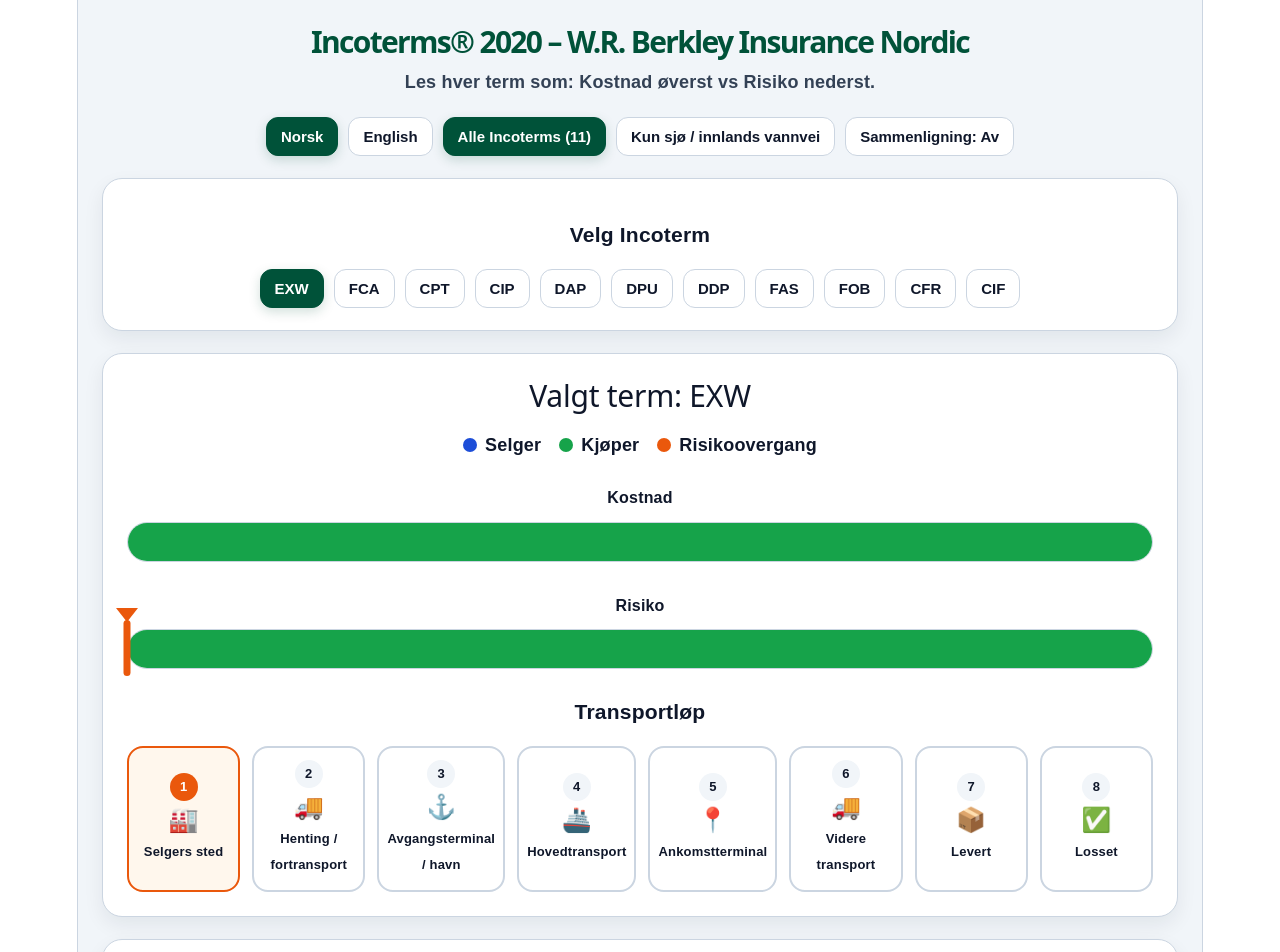
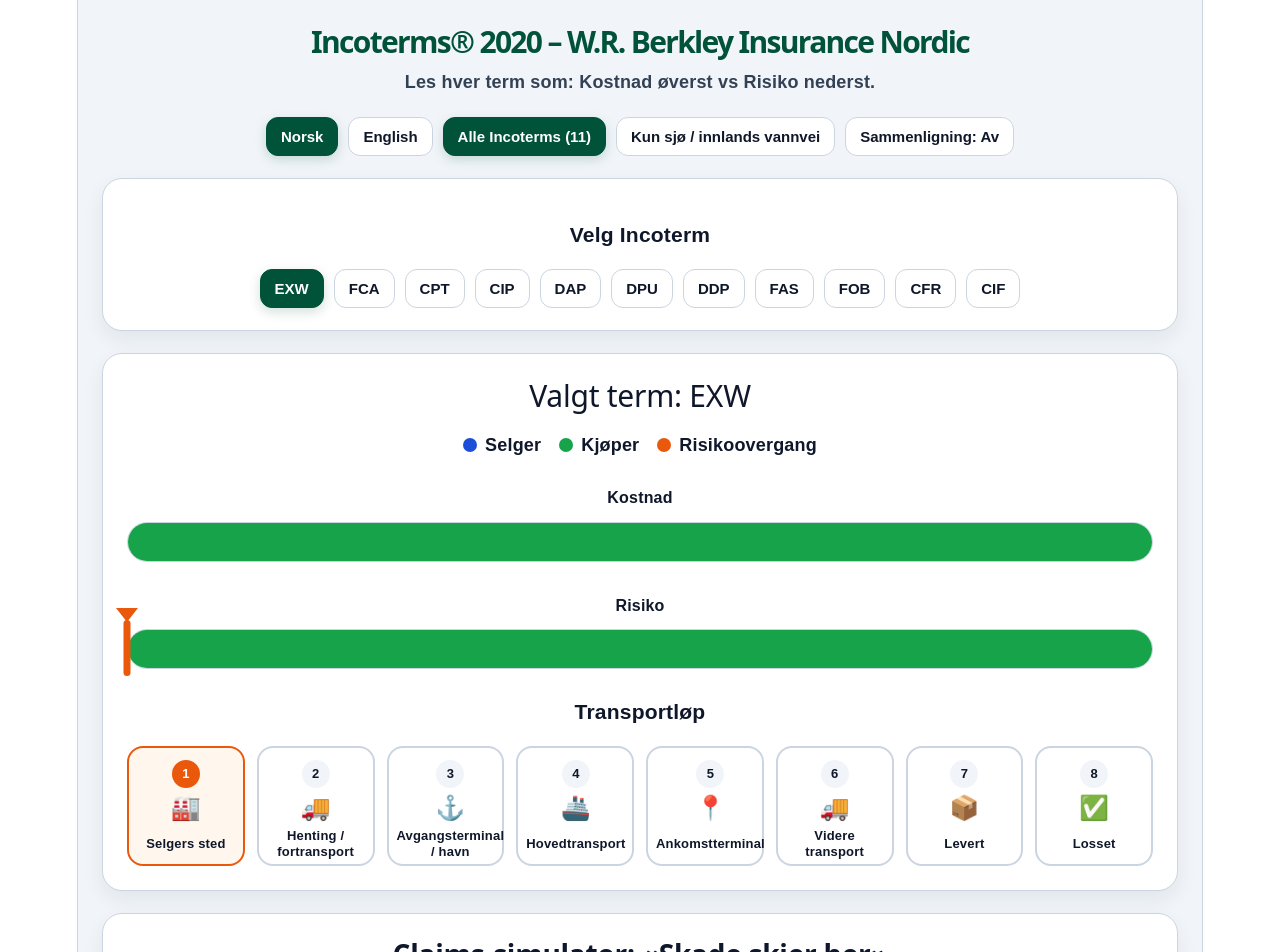
Before and after one commit to ahmed0703/incoterms-app, a React (Vite) app: page / in a window 1280 px wide. Shown: the top 952 px of the page. Built offline with nearby package versions, Linux system fonts and the light colour scheme.

Commit message:
Update App.css

```diff
--- a/src/App.css
+++ b/src/App.css
@@ -107,7 +107,7 @@
 
 .visual-card {
   padding: 24px;
-  overflow: hidden;
+  overflow-x: auto;
 }
 
 .visual-card h2 {
@@ -194,8 +194,9 @@
 
 .stage-grid {
   display: grid;
-  grid-template-columns: repeat(8, 1fr);
+  grid-template-columns: repeat(8, minmax(110px, 1fr));
   gap: 12px;
+  width: 100%;
 }
 
 .stage-card {
@@ -203,10 +204,11 @@
   background: white;
   border-radius: 16px;
   padding: 12px 8px;
-  min-height: 105px;
-  display: flex;
-  flex-direction: column;
-  justify-content: center;
+  min-height: 120px;
+  height: 120px;
+  display: grid;
+  grid-template-rows: 28px 28px 1fr;
+  justify-items: center;
   align-items: center;
   gap: 6px;
 }
@@ -236,18 +238,29 @@
 
 .stage-icon {
   font-size: 24px;
+  line-height: 1;
+  height: 28px;
+  display: flex;
+  align-items: center;
+  justify-content: center;
 }
 
 .stage-label {
   font-size: 13px;
   font-weight: 700;
   color: var(--text);
+  line-height: 1.2;
+  min-height: 32px;
+  display: flex;
+  align-items: center;
+  justify-content: center;
 }
 
 .compare-grid {
   display: grid;
   grid-template-columns: repeat(2, minmax(0, 1fr));
   gap: 22px;
+  align-items: start;
 }
 
 .claims-card {
@@ -283,7 +296,6 @@
   font-weight: 600;
 }
 
-/* Mobil */
 @media (max-width: 768px) {
   .app-shell {
     padding: 16px;
@@ -323,16 +335,16 @@
     grid-template-columns: repeat(2, minmax(0, 1fr));
   }
 
+  .stage-card {
+    height: auto;
+    min-height: 105px;
+  }
+
   .compare-grid {
     grid-template-columns: 1fr;
   }
-
-  .stage-card {
-    min-height: 96px;
-  }
 }
 
-/* Små mobiler */
 @media (max-width: 390px) {
   .stage-grid {
     grid-template-columns: 1fr;
```
